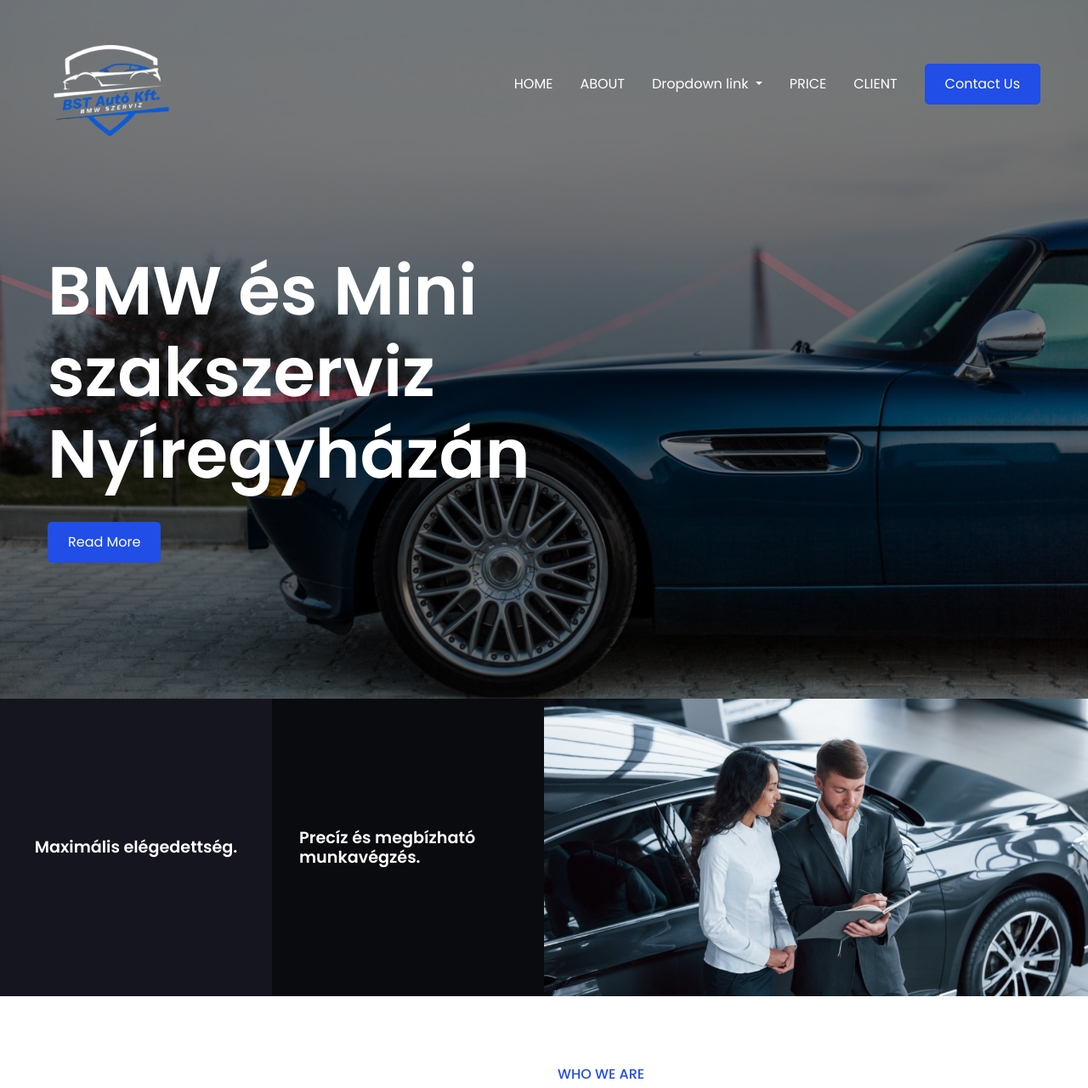
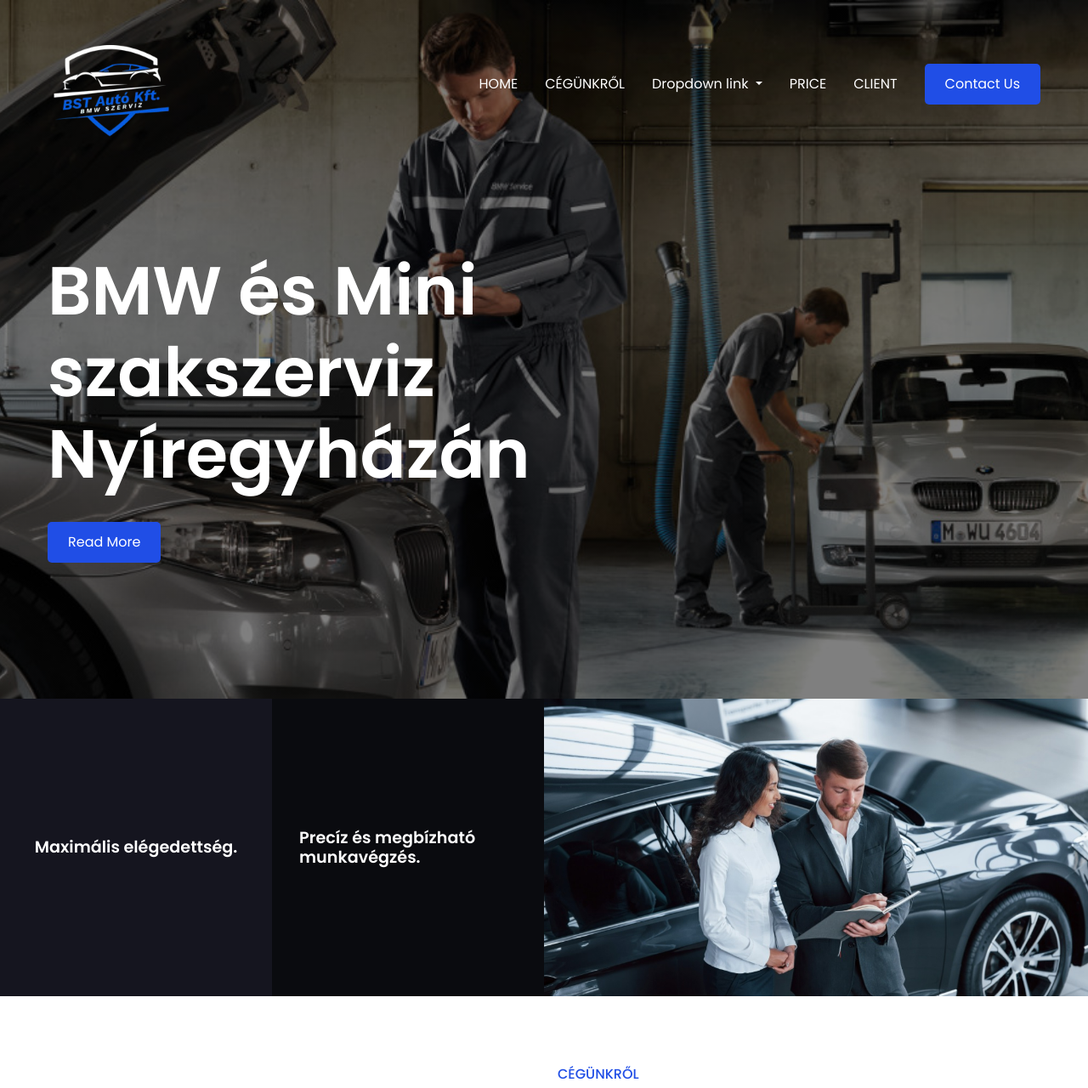
Before and after one commit to akosbaksa/bst, a plain HTML site: page index.html in a window 1280 px wide. Shown: the top 1280 px of the page at 85% size. Drawn offline with nearby package versions, Linux system fonts and the light colour scheme.

Commit message:
cegunkrol

```diff
--- a/index.html
+++ b/index.html
@@ -30,7 +30,7 @@
         </div>
         <ul class="nav__links" id="nav-links">
           <li><a href="#home">HOME</a></li>
-          <li><a href="#about">ABOUT</a></li>
+          <li><a href="#about">CÉGÜNKRŐL</a></li>
 
           <li class="nav-item dropdown ">
             <a class="nav-link dropdown-toggle" href="#" role="button" data-bs-toggle="dropdown" aria-expanded="false">
@@ -75,7 +75,7 @@
         <img src="assets/experience.jpg" alt="experience" />
       </div>
       <div class="experience__content">
-        <p class="section__subheader">WHO WE ARE</p>
+        <p class="section__subheader">CÉGÜNKRŐL</p>
         <h2 class="section__header">
           21 éves tapasztalattal rendelkezünk BMW szervizelés terén.
         </h2>
@@ -85,7 +85,7 @@
           experience to ensure your vehicle receives top-notch care. Trust in
           our expertise to keep your car running smoothly and safely.
         </p>
-        <button class="btn">Read More</button>
+        <button class="btn">Olvass tovább</button>
       </div>
     </section>
 
--- a/styles.css
+++ b/styles.css
@@ -86,7 +86,7 @@
 .header {
   padding-block: 5rem;
   background-image: linear-gradient(rgba(0, 0, 0, 0.5), rgba(0, 0, 0, 0.5)),
-    url("assets/header.jpg");
+    url("assets/bmwservicethumbnail2.jpg");
   background-size: cover;
   background-position: center center;
   background-repeat: no-repeat;
```
Also changed, not shown: assets/bmwservicethumbnail.jpg (added), assets/bmwservicethumbnail2.jpg (added).
